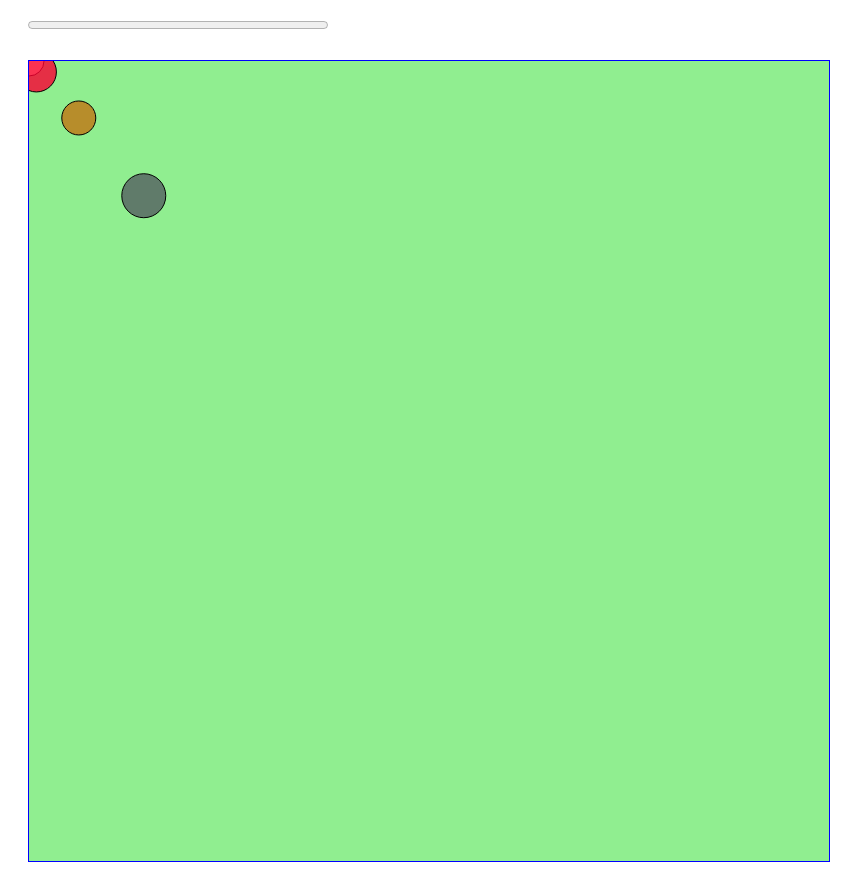
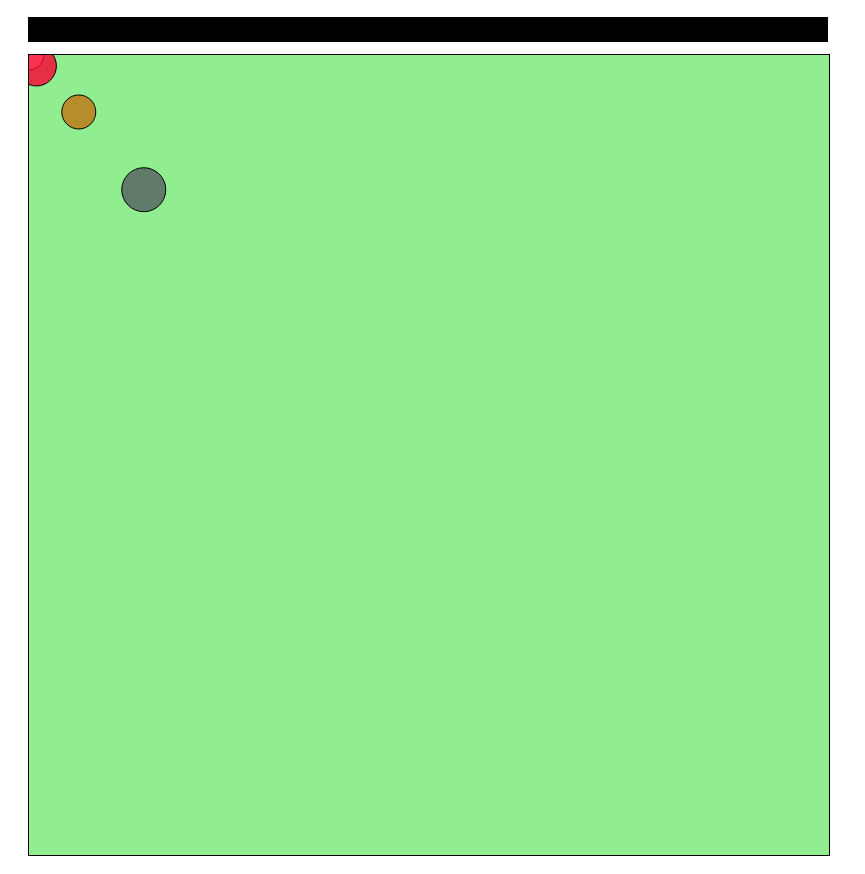
Before and after one commit to sebastiangrasso/Chaser, a plain HTML site: page index.html in a window 1280 px wide. Shown: the whole page, without its empty margins (0-865 px from the left). Drawn offline with Linux system fonts and the light colour scheme.

Commit message:
Update chaser.css

```diff
--- a/chaser.css
+++ b/chaser.css
@@ -1,17 +1,42 @@
 canvas {
-  border: 1px solid blue;
+  border: 1px solid black;
   margin-top: 10px;
 }
 
-progress {
-  width: 300px;
+h1 {
+  margin: 0;
+  font: 50px "Serif", monospacea;
+  text-align: center;
+  width: 800px
 }
 
-h1 {
-  font: 32px "Brush Script MT";
+p {
+  margin: 0;
+  font: 25px "Serif";
+}
+
+p2 {
+  margin: 0;
+  font: 25px "Serif";
+  text-align: center;
+}
+
+progress {
+  padding-top: 0;
+  border: 5px solid black;
+  background-color: red;
+  width: 800px;
+}
+
+progress::-webkit-progress-value {
+  background: red;
+}
+
+progress::-webkit-progress-bar {
+  background: black;
 }
 
 body {
-  margin-top: 0;
+  margin-top: 10px;
   padding-left: 20px;
 }
```
